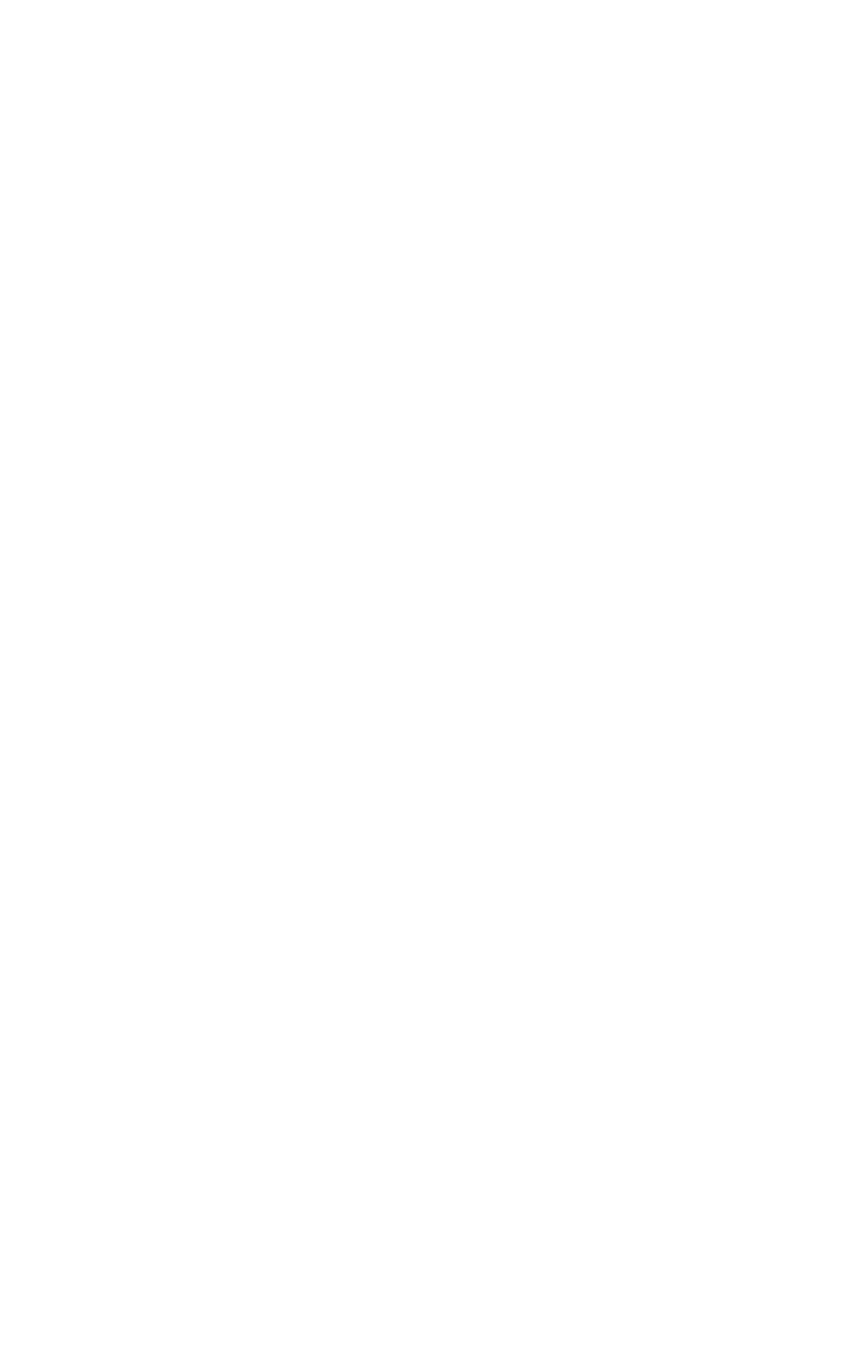
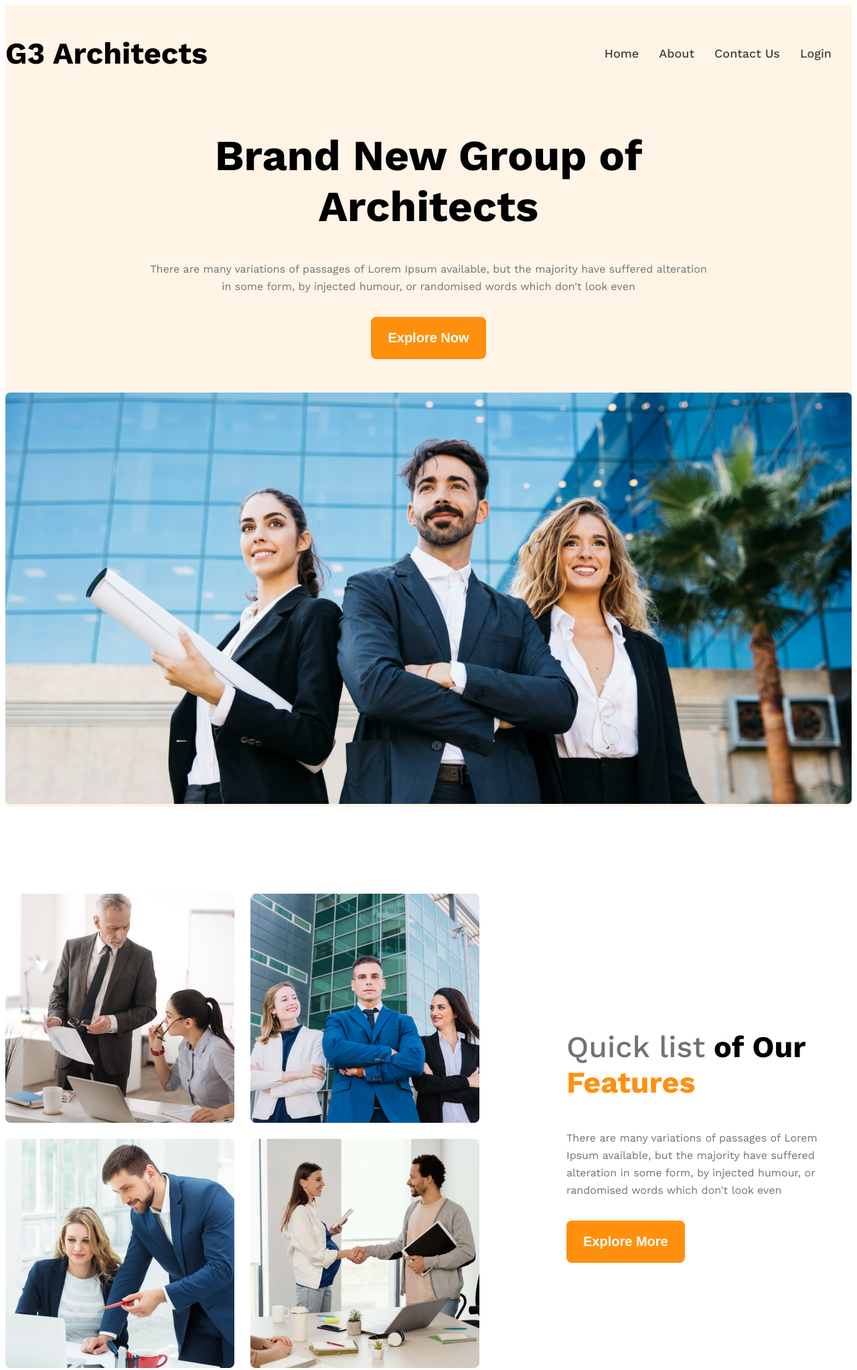
Before and after one commit to Khaled-155/G3-architect-website, a plain HTML site: page index.html in a window 1280 px wide. Shown: the top 2045 px of the page at 67% size. Before the commit the page ends 800 px from the top, so only its background shows below. Drawn offline with nearby package versions, Linux system fonts and the light colour scheme.

Commit message:
made team responsive

```diff
--- /dev/null
+++ b/Styles g3/styles.css
@@ -0,0 +1,151 @@
+@import url('https://fonts.googleapis.com/css2?family=Work+Sans:ital,wght@0,100..900;1,100..900&display=swap');
+
+.work-sans-font{
+  font-family: "Work Sans", sans-serif;
+  font-optical-sizing: auto;
+}
+
+/* shared style*/
+.display-flex{
+  display: flex ;
+}
+.btn{
+  background-color: #ff900e;
+  color: white;
+  padding: 20px 25px;
+  font-size: 1.25rem;
+  font-weight: 600;
+  border-radius: 8px;
+  border: none;
+}
+/* dark 02 */
+.text-gray{
+  color: #424242;
+}
+
+/* dark 03 */
+.text-light-gray{
+  color: #727272;
+}
+.text-primary{
+  color: #ff900e;
+}
+
+
+.bg-light{
+  background-color:rgba(255, 144, 14, 0.1);
+}
+
+main{
+  max-width: 1440px;
+  margin: 0 auto;
+}
+
+main > section {
+  margin-top:130px ;
+}
+
+.section-title{
+  font-size: 2.8rem;
+  font-weight: bold;
+}
+
+/* header styles */
+
+
+
+/* navbar related styles */
+.nav-item{
+  list-style: none;
+  margin-right: 30px;
+}
+.navbar{
+justify-content: space-between;
+align-items: center;
+
+}
+.brand{
+  font-size: 45px;
+  font-weight: bold;
+}
+.nav-link{
+  text-decoration: none;
+  line-height: 26px;
+  font-size: 18px;
+  font-weight: 500;
+}
+
+.navbar,.banner{
+  max-width: 1440px;
+  margin: 0 auto;
+}
+
+/* banner styles */
+.banner-contant{
+  max-width: 850px;
+  margin: 0 auto;
+  text-align: center;
+  margin-bottom: 50px;
+}
+.banner-title{
+  font-size: 64px;
+  font-weight: bold;
+}
+
+.banner-con{
+  font-size: 16px ;
+  line-height: 26px;
+  margin-bottom: 32px;
+}
+.banner-img{
+   width: 100%;
+}
+
+/* team and feature style  */
+.teams{
+  align-items: center;
+}
+
+.team-img-cont{
+  display: grid;
+  grid-template-columns: repeat(2,1fr);
+  gap: 24px;
+}
+
+.features{
+  margin-left: 130px;
+  max-width: 530px;
+}
+
+#quick-list{
+  font-weight: 500;
+}
+.feature-des{
+  line-height: 26px;
+  font-size: 1rem;
+  margin-bottom: 32px;
+}
+
+/* responsive */
+@media screen and (max-width: 576px) {
+  .navbar,.nav-link,.teams{
+    flex-direction: column;
+  }
+  .team-img-cont{
+   grid-template-columns: repeat(1,1fr);
+  }
+  .features{
+    margin-left: 20px;
+  }
+}
+
+/* medium device */
+
+@media screen and (min-width: 576px) and (max-width: 992px){
+  .teams{
+    flex-direction: column;
+  }
+  .features{
+    margin: 50px auto;
+  }
+}
--- a/Styles/styles.css
+++ /dev/null
@@ -1,5 +0,0 @@
-.open-sans> {
-  font-family: "Open Sans", sans-serif;
-  font-optical-sizing: auto;
-
-}
--- a/index.html
+++ b/index.html
@@ -4,14 +4,80 @@
     <meta charset="UTF-8">
     <meta name="viewport" content="width=device-width, initial-scale=1.0">
     <title>G3 Architects</title>
-    <link rel="stylesheet" href="Styles/styles.css">
-    <link rel="preconnect" href="https://fonts.googleapis.com">
-    <link rel="preconnect" href="https://fonts.gstatic.com" crossorigin>
-    <link href="https://fonts.googleapis.com/css2?family=Open+Sans:ital,wght@0,300..800;1,300..800&family=Work+Sans:ital,wght@0,100..900;1,100..900&display=swap" rel="stylesheet">
+    <link rel="stylesheet" href="Styles g3/styles.css">
 </head>
-<body class="open-sans">
-    <header></header>
-    <section></section>
-    <footer></footer>
+<body class="work-sans-font">
+    <header class="bg-light">
+        <nav class="navbar display-flex">
+            <h3 class="brand">G3 Architects</h3>
+            <ul class="nav-links display-flex">
+                <li class="nav-item"><a href="" class="nav-link text-gray">Home</a></li>
+                <li class="nav-item"><a href="" class="nav-link text-gray">About</a></li>
+                <li class="nav-item"><a href="" class="nav-link text-gray">Contact Us</a></li>
+                <li class="nav-item"><a href="" class="nav-link text-gray">Login</a></li>
+            </ul>
+        </nav>
+        <div class="banner">
+            <div class="banner-contant">
+            <h1 class="banner-title">Brand New
+            Group of Architects</h1>
+            <p class="banner-con text-light-gray">
+            There are many variations of passages of Lorem Ipsum available, but the majority have suffered alteration in some form, by injected humour, or randomised words which don't look even
+            </p>
+            <button class="btn">Explore Now</button>
+            </div>
+            <img class="banner-img" src="images/banner.png" alt="">
+        </div>
+    </header>
+    <main>
+        <section class="teams display-flex">
+            <div class="team-img-cont">
+                <img src="images/team1.png" alt="">
+                <img src="images/team2.png" alt="">
+                <img src="images/team3.png" alt="">
+                <img src="images/team4.png" alt="">
+            </div>
+            <div class="features">
+                <h3 class="section-title">
+                <span id="quick-list"
+                class="text-light-gray">Quick list</span><span> of Our </span><span class="text-primary">Features</span></h3>
+                <p class="feature-des text-light-gray">
+                There are many variations of passages of Lorem Ipsum available, but the majority have suffered alteration in some form, by injected humour, or randomised words which don't look even
+                </p>
+                <button class="btn">Explore More</button>
+            </div>
+        </section>
+        <section>
+            <h3 class="section-title">Some facts</h3>
+            <p class="text-light-gray">There are many variations of passages of Lorem Ipsum available, but the majority have suffered alteration.</p>
+            <div class="facts-con">
+                <div class="fact">
+                    <img src="" alt="" class="fact-icon">
+                    <h4 class="fact-number"></h4>
+                    <h5 class="fact-name"></h5>
+                </div>
+                <div class="fact">
+                    <img src="" alt="" class="fact-icon">
+                    <h4 class="fact-number"></h4>
+                    <h5 class="fact-name"></h5>
+                </div>
+                <div class="fact">
+                    <img src="" alt="" class="fact-icon">
+                    <h4 class="fact-number"></h4>
+                    <h5 class="fact-name"></h5>
+                </div>
+                <div class="fact">
+                    <img src="" alt="" class="fact-icon">
+                    <h4 class="fact-number"></h4>
+                    <h5 class="fact-name"></h5>
+                </div>
+            </div>
+        </section>
+
+
+        <section class="some-facts">
+
+        </section>
+    </main>
 </body>
 </html>
```
